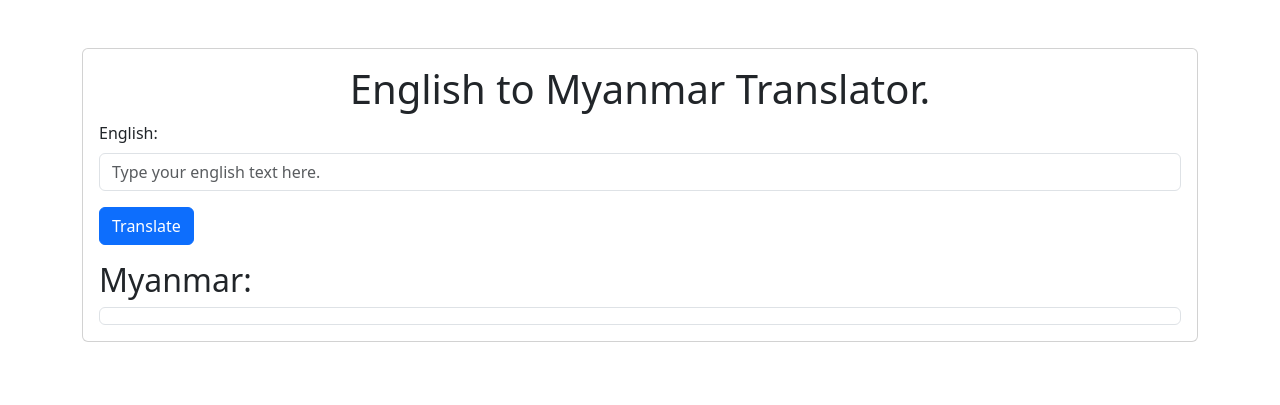
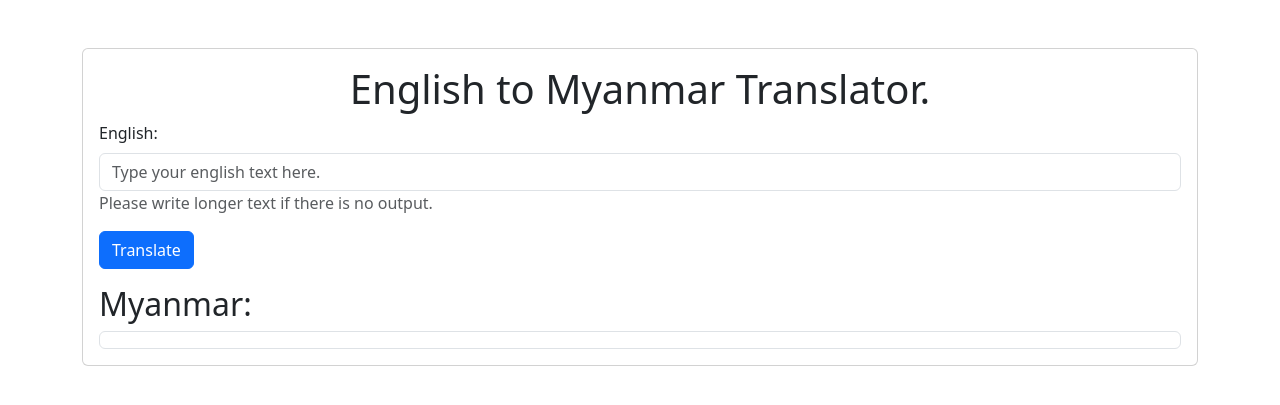
Before and after one commit to myothiha/a3_en_mm_translator, a Flask app: page / in a window 1280 px wide. Shown: the top 405 px of the page. Run offline with Flask 3, Linux system fonts and the light colour scheme; parts of the project's set-up code (start-up, migrations or seed data) failed here and were passed over.

Commit message:
Add guideline for input in web app template.

```diff
--- a/app/templates/index.html
+++ b/app/templates/index.html
@@ -17,7 +17,7 @@
           <div class="mb-3">
             <label for="query" class="form-label">English:</label>
             <input type="text" class="form-control" id="query" name="query" placeholder="Type your english text here." value="{{old_query}}" required>
-            <p class="text-body-secondary"></p>
+            <p class="text-body-secondary">Please write longer text if there is no output.</p>
           </div>
 
           <button type="submit" class="btn btn-primary">Translate</button>
```
